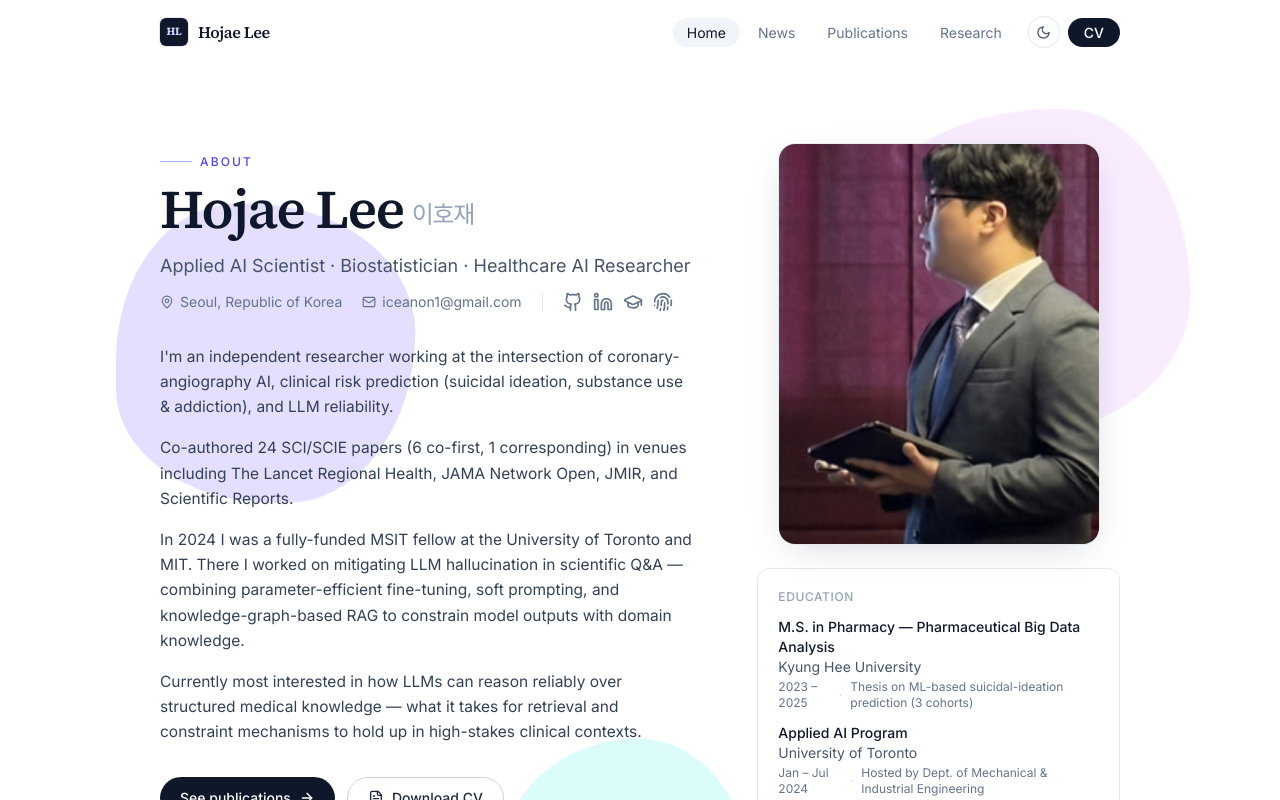
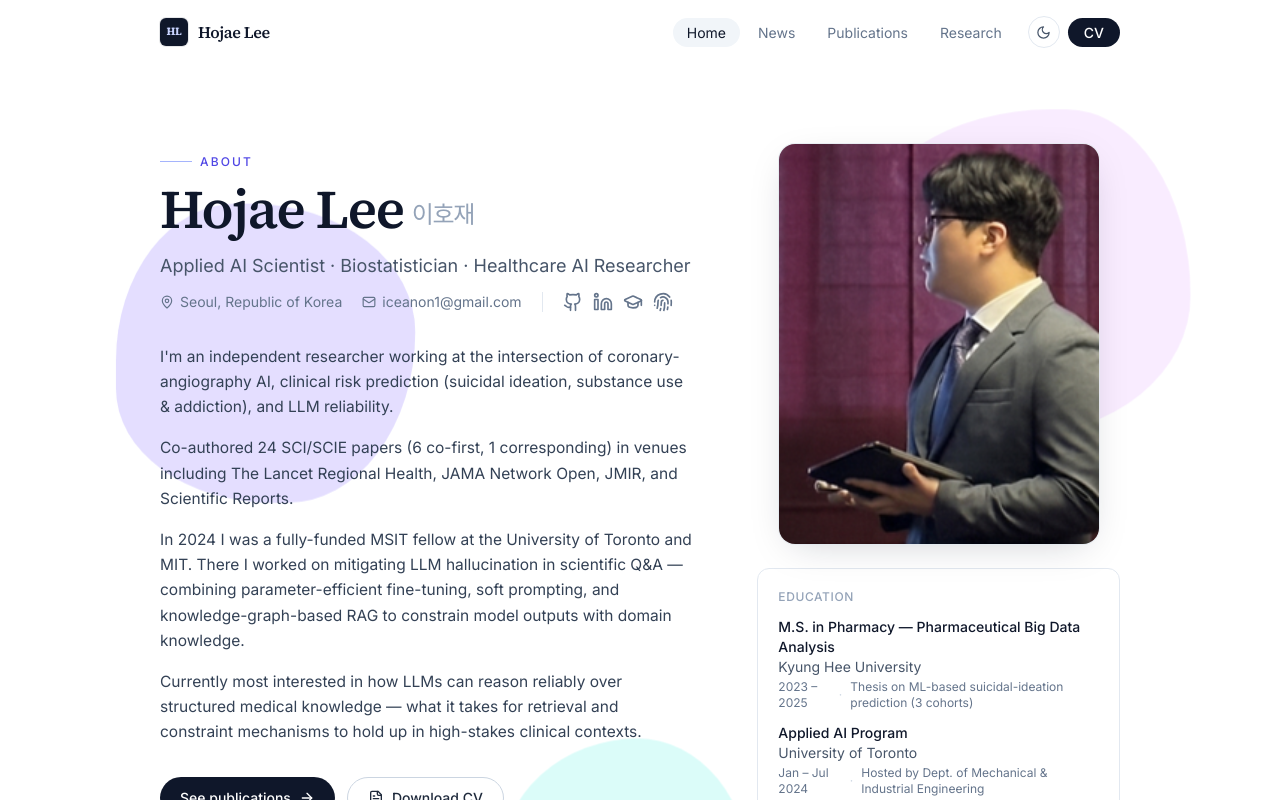
Before and after one commit to hjl777/hjl777.github.io, a React (Vite) app: page / in a window 1280 px wide. Shown: the top 800 px of the page. Built offline with nearby package versions, Linux system fonts and the light colour scheme.

Commit message:
Fix portrait crop: use object-top to preserve head position

```diff
--- a/src/components/Hero.tsx
+++ b/src/components/Hero.tsx
@@ -153,7 +153,7 @@
                   <img
                     src={profile.avatarUrl}
                     alt={profile.name}
-                    className="h-full w-full object-cover"
+                    className="h-full w-full object-cover object-top"
                   />
                 ) : (
                   <div className="flex h-full w-full items-center justify-center">
```
